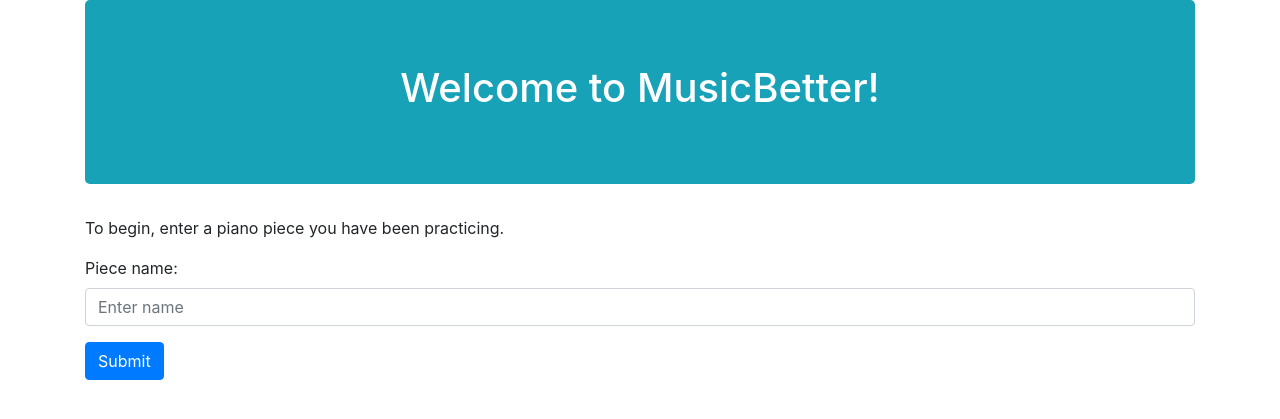
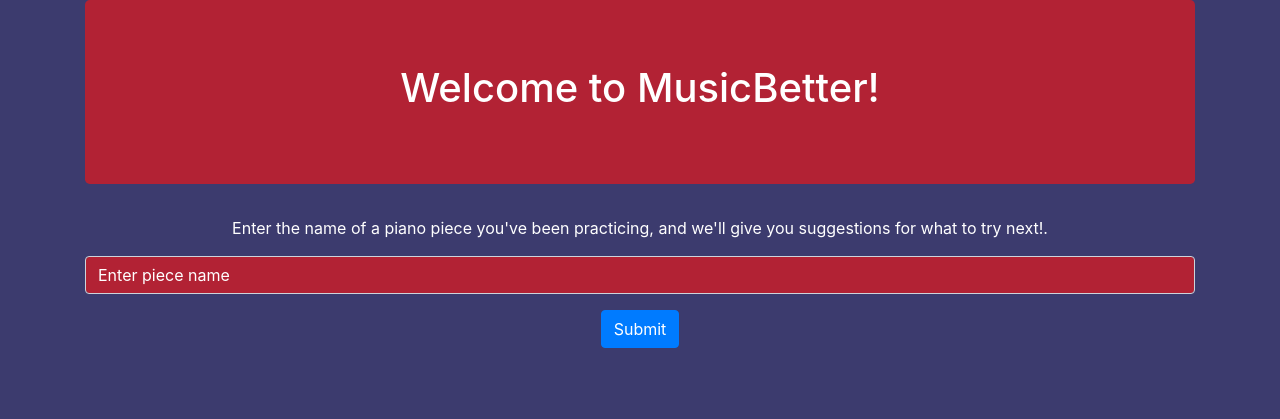
Before and after one commit to Boscillator/MusicBetter, a Django app: page / in a window 1280 px wide. Shown: the top 419 px of the page. Run offline with Django 3.2, Linux system fonts and the light colour scheme; some libraries are stand-ins or nearby versions.

Commit message:
'Merica Color Scheme

```diff
--- a/music/templates/music/index.html
+++ b/music/templates/music/index.html
@@ -8,20 +8,25 @@
     <!-- Bootstrap CSS -->
     <link rel="stylesheet" href="https://maxcdn.bootstrapcdn.com/bootstrap/4.0.0/css/bootstrap.min.css" integrity="sha384-Gn5384xqQ1aoWXA+058RXPxPg6fy4IWvTNh0E263XmFcJlSAwiGgFAW/dAiS6JXm" crossorigin="anonymous">
     <style>
-
+        body {
+            background-color: #3C3B6E;
+            color : white;
+        }
+        .form-control::placeholder {
+            color: white;
+        }
     </style>
-    <title>Hello, world!</title>
+    <title>MusicBetter</title>
   </head>
-  <body>
+  <body class="text-center">
     <div  class="container">
-        <div class="jumbotron bg-info text-white">
-            <h1 class="text-center">Welcome to MusicBetter!</h1>
+        <div class="jumbotron text-white" style="background-color:#b22234">
+            <h1>Welcome to MusicBetter!</h1>
         </div>
-        <p>To begin, enter a piano piece you have been practicing.</p>
+        <p >Enter the name of a piano piece you've been practicing, and we'll give you suggestions for what to try next!.</p>
         <form action="{% url 'index' %}" method="post">
             <div class="form-group">
-                <label for="name">Piece name:</label>
-                <input type="name" class="form-control" id="name" placeholder="Enter name" name="name">
+                <input type="name" class="form-control" style="background-color:#b22234" id="name" placeholder="Enter piece name" name="name">
             </div>
             <input type="submit" class="btn btn-primary" value="Submit">
         </form>
```
